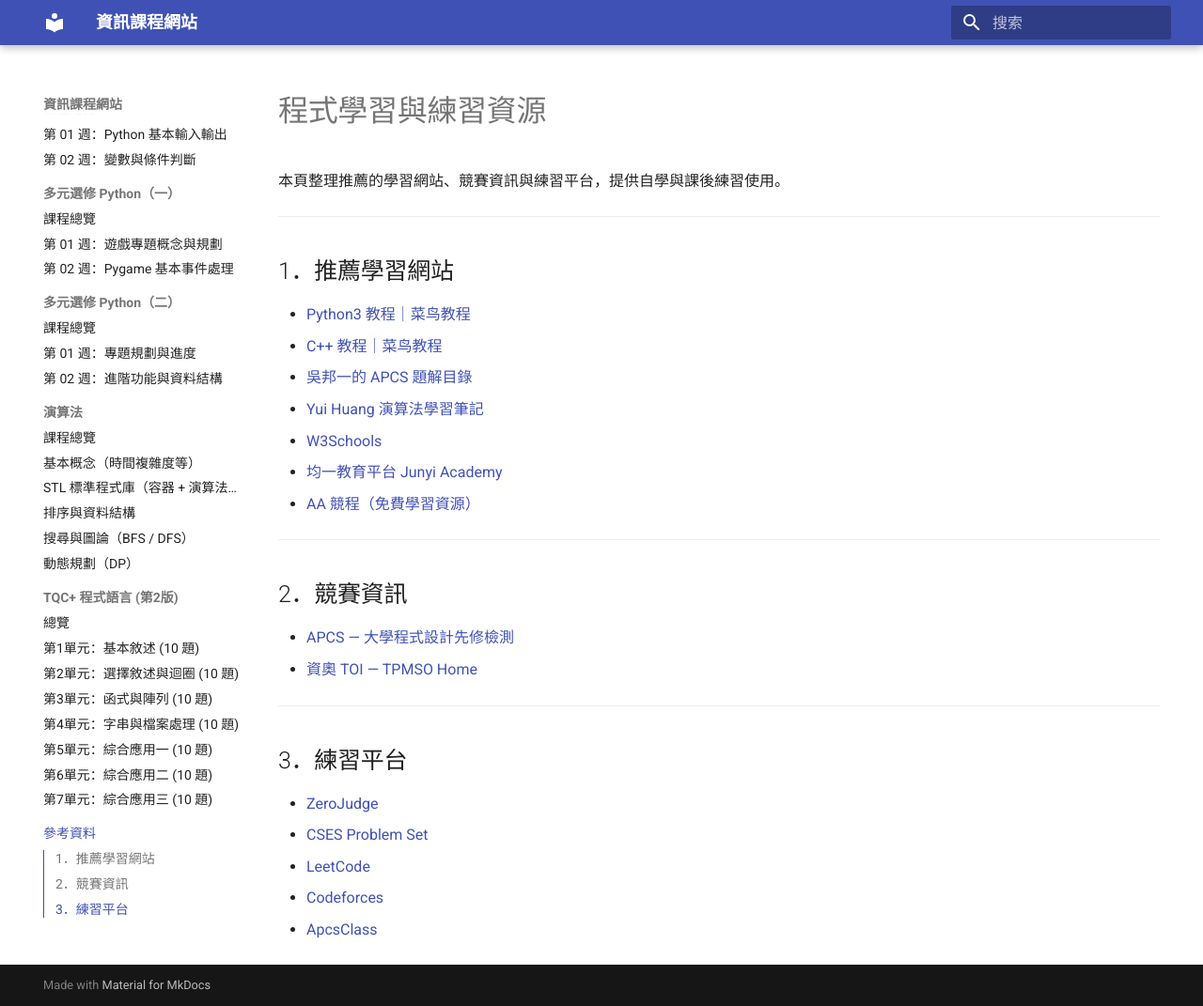
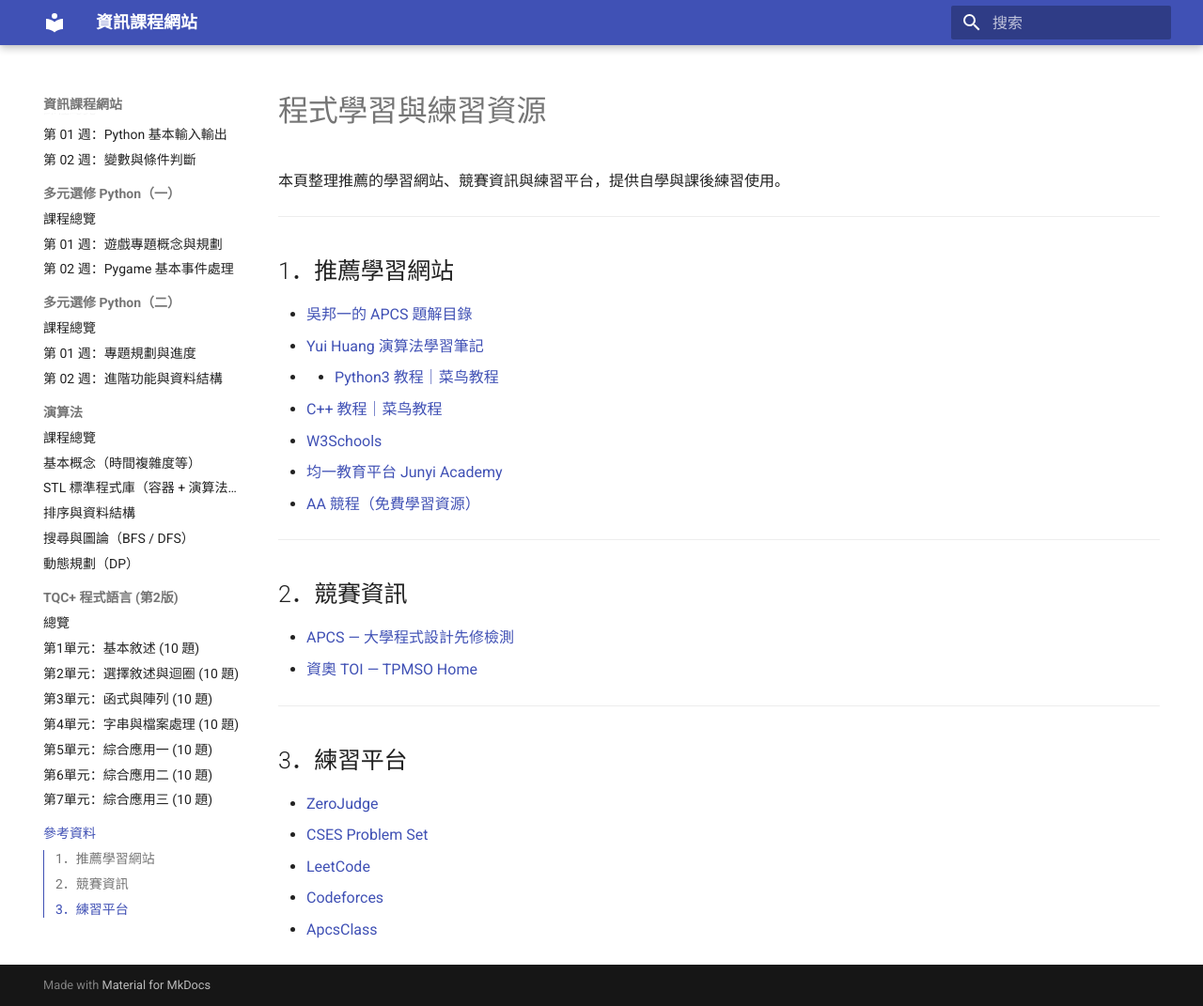
Before and after one commit to be6922/cs-course-site, an MkDocs documentation site: the page built from docs/reference.md, in a window 1280 px wide and 1071 px high. Shown: the whole window at 94% size. Built offline with MkDocs 1.6.1 and Material for MkDocs 9.7.7, drawn with Linux system fonts in a browser that asks for light colours.

```diff
--- a/docs/reference.md
+++ b/docs/reference.md
@@ -6,10 +6,10 @@
 
 ## 1．推薦學習網站
 
-- [Python3 教程｜菜鸟教程](https://www.runoob.com/python3/python3-tutorial.html)
-- [C++ 教程｜菜鸟教程](https://www.runoob.com/cplusplus/cpp-tutorial.html)
 - [吳邦一的 APCS 題解目錄](https://hackmd.io/@bangyewu/B13lefwMp#吳邦一的APCS題解目錄)
 - [Yui Huang 演算法學習筆記](https://yuihuang.com/)
+- - [Python3 教程｜菜鸟教程](https://www.runoob.com/python3/python3-tutorial.html)
+- [C++ 教程｜菜鸟教程](https://www.runoob.com/cplusplus/cpp-tutorial.html)
 - [W3Schools](https://www.w3schools.com/)
 - [均一教育平台 Junyi Academy](https://www.junyiacademy.org/computing/programming)
 - [AA 競程（免費學習資源）](https://aacpschool.com/aacp-resources/)
```
